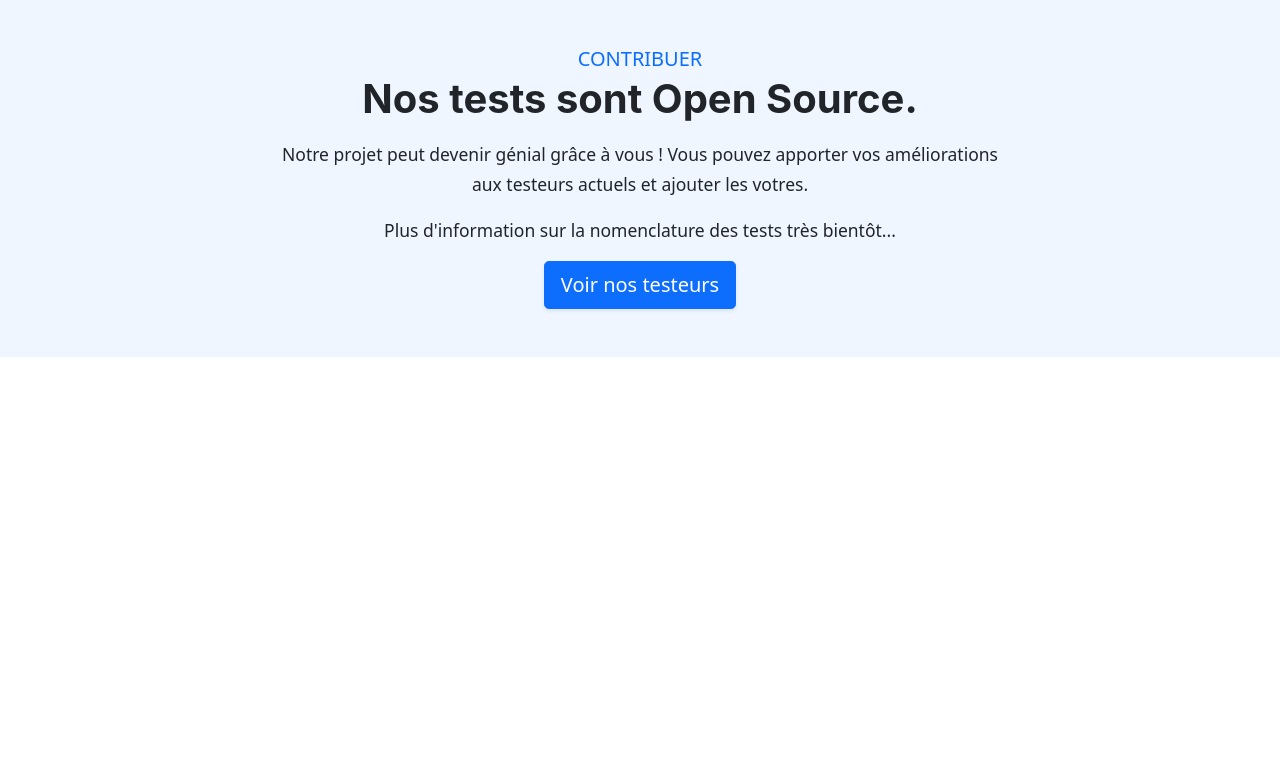
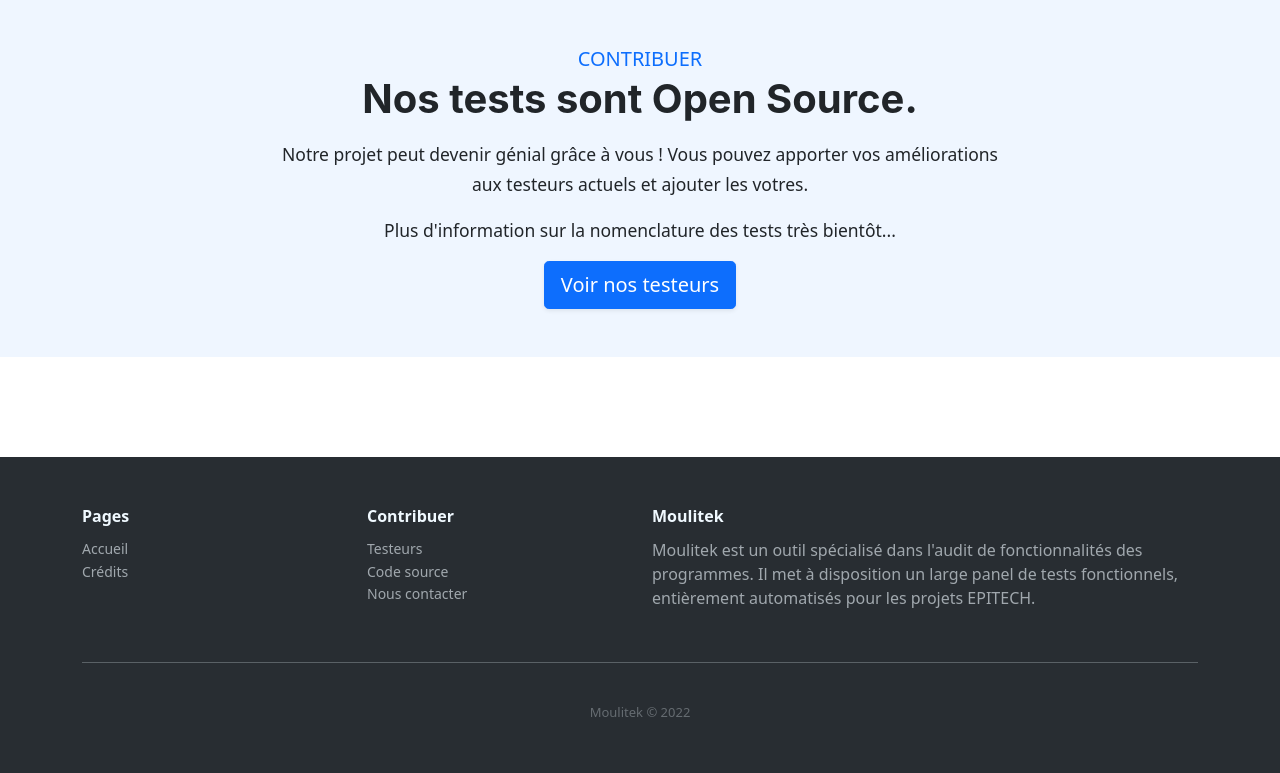
Before and after one commit to MathiDEV/moulitek_fr, a PHP site: page /credits in a window 1280 px wide. Shown: the part 899-1672 px from the top of the page. Before the commit the page ends 1256 px from the top, so only its background shows below. Run offline with PHP 8.4, Linux system fonts and the light colour scheme; some libraries are stand-ins or nearby versions.

Commit message:
[FEAT] Added footer.

```diff
--- a/credits.php
+++ b/credits.php
@@ -171,5 +171,6 @@
         </div>
     </div>
 </div>
+<?php include $_SERVER["DOCUMENT_ROOT"]."/php/footer.php";?>
 </body>
 </html>
--- /dev/null
+++ b/php/footer.php
@@ -0,0 +1,121 @@
+<style>
+    .footer-dark {
+        margin-top: 100px;
+  padding:50px 0;
+  color:#f0f9ff;
+  background-color:#282d32;
+}
+
+.footer-dark h3 {
+  margin-top:0;
+  margin-bottom:12px;
+  font-weight:bold;
+  font-size:16px;
+}
+
+.footer-dark ul {
+  padding:0;
+  list-style:none;
+  line-height:1.6;
+  font-size:14px;
+  margin-bottom:0;
+}
+
+.footer-dark ul a {
+  color:inherit;
+  text-decoration:none;
+  opacity:0.6;
+}
+
+.footer-dark ul a:hover {
+  opacity:0.8;
+}
+
+@media (max-width:767px) {
+  .footer-dark .item:not(.social) {
+    text-align:center;
+    padding-bottom:20px;
+  }
+}
+
+.footer-dark .item.text {
+  margin-bottom:36px;
+}
+
+@media (max-width:767px) {
+  .footer-dark .item.text {
+    margin-bottom:0;
+  }
+}
+
+.footer-dark .item.text p {
+  opacity:0.6;
+  margin-bottom:0;
+}
+
+.footer-dark .item.social {
+  text-align:center;
+}
+
+@media (max-width:991px) {
+  .footer-dark .item.social {
+    text-align:center;
+    margin-top:20px;
+  }
+}
+
+.footer-dark .item.social > a {
+  font-size:20px;
+  width:36px;
+  height:36px;
+  line-height:36px;
+  display:inline-block;
+  text-align:center;
+  border-radius:50%;
+  box-shadow:0 0 0 1px rgba(255,255,255,0.4);
+  margin:0 8px;
+  color:#fff;
+  opacity:0.75;
+}
+
+.footer-dark .item.social > a:hover {
+  opacity:0.9;
+}
+
+.footer-dark .copyright {
+  text-align:center;
+  padding-top:24px;
+  opacity:0.3;
+  font-size:13px;
+  margin-bottom:0;
+}
+</style>
+<div class="footer-dark">
+        <footer>
+            <div class="container">
+                <div class="row">
+                    <div class="col-sm-6 col-md-3 item">
+                        <h3>Pages</h3>
+                        <ul>
+                            <li><a href="/">Accueil</a></li>
+                            <li><a href="/credits">Crédits</a></li>
+                        </ul>
+                    </div>
+                    <div class="col-sm-6 col-md-3 item">
+                        <h3>Contribuer</h3>
+                        <ul>
+                            <li><a target="_blank" href="https://github.com/moulitek">Testeurs</a></li>
+                            <li><a target="_blank" href="https://github.com/mathidev/moulitek_fr">Code source</a></li>
+                            <li><a target="_blank" href="mailto:contact@moulitek.fr">Nous contacter</a></li>
+                        </ul>
+                    </div>
+                    <div class="col-md-6 item text">
+                        <h3>Moulitek</h3>
+                        <p>Moulitek est un outil spécialisé dans l'audit de fonctionnalités des programmes. Il met à disposition un large panel de tests fonctionnels, entièrement automatisés pour les projets EPITECH.</p>
+                    </div>
+                </div>
+                <hr>
+                <p class="copyright">Moulitek © 2022</p>
+            </div>
+        </footer>
+    </div>
--- a/signin.php
+++ b/signin.php
@@ -45,6 +45,7 @@ if (isset($_SESSION["user"]))
             <a class="mt-2" href="signup"><small>S'inscrire</small></a>
         </div>
     </div>
+    <?php include $_SERVER["DOCUMENT_ROOT"]."/php/footer.php";?>
 </body>
 
 </html>
--- a/signup.php
+++ b/signup.php
@@ -28,7 +28,7 @@ if (isset($_SESSION["user"]))
         <div>
             <img src="assets/img/slide1.png">
             <h2>Bienvenue sur <b>Moulitek</b></h2>
-            <p class="text-secondary">Moulitek est un outil spécialé dans l'audit de fonctionnalité des programmes.</p>
+            <p class="text-secondary">Moulitek est un outil spécialisé dans l'audit de fonctionnalités des programmes.</p>
             <p class="text-secondary">Il vous met à disposition un large panel de tests fonctionnels, entièrement
                 automatisés pour vos projets EPITECH.</p>
             <p class="text-secondary">L'utilisation de Moulitek est <b>réservée aux étudiants d'EPITECH.</b></p>
@@ -110,6 +110,6 @@ if (isset($_SESSION["user"]))
             </div>
         </div>
     </div>
+    <?php include $_SERVER["DOCUMENT_ROOT"]."/php/footer.php";?>
 </body>
-
 </html>
--- a/trace.php
+++ b/trace.php
@@ -195,6 +195,7 @@ foreach ($tests as $index => $category) {
         const data_coding_style = <?php echo json_encode($coding_style); ?>,
         data_tests = <?php echo json_encode($tests); ?>;
     </script>
+<?php include $_SERVER["DOCUMENT_ROOT"]."/php/footer.php";?>
 </body>
 
 </html>
```
